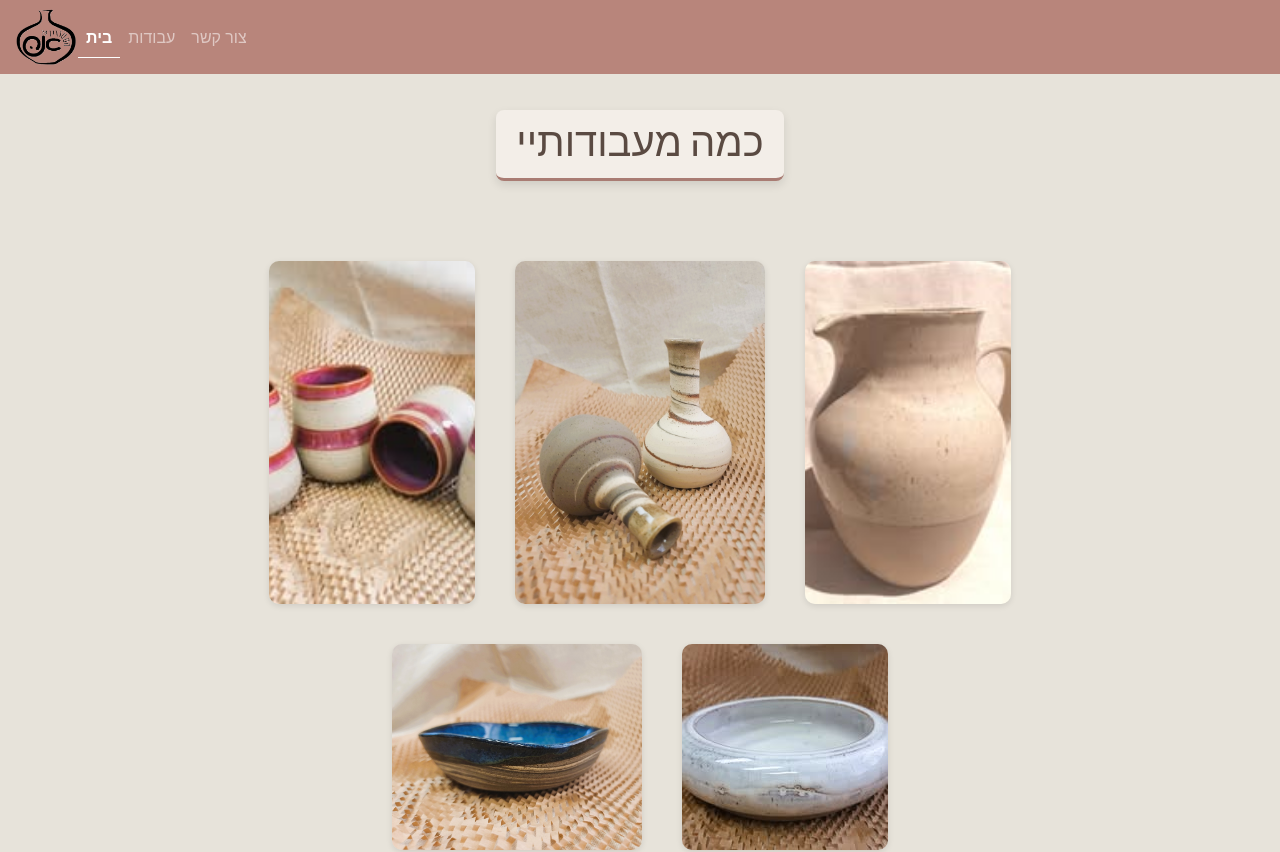
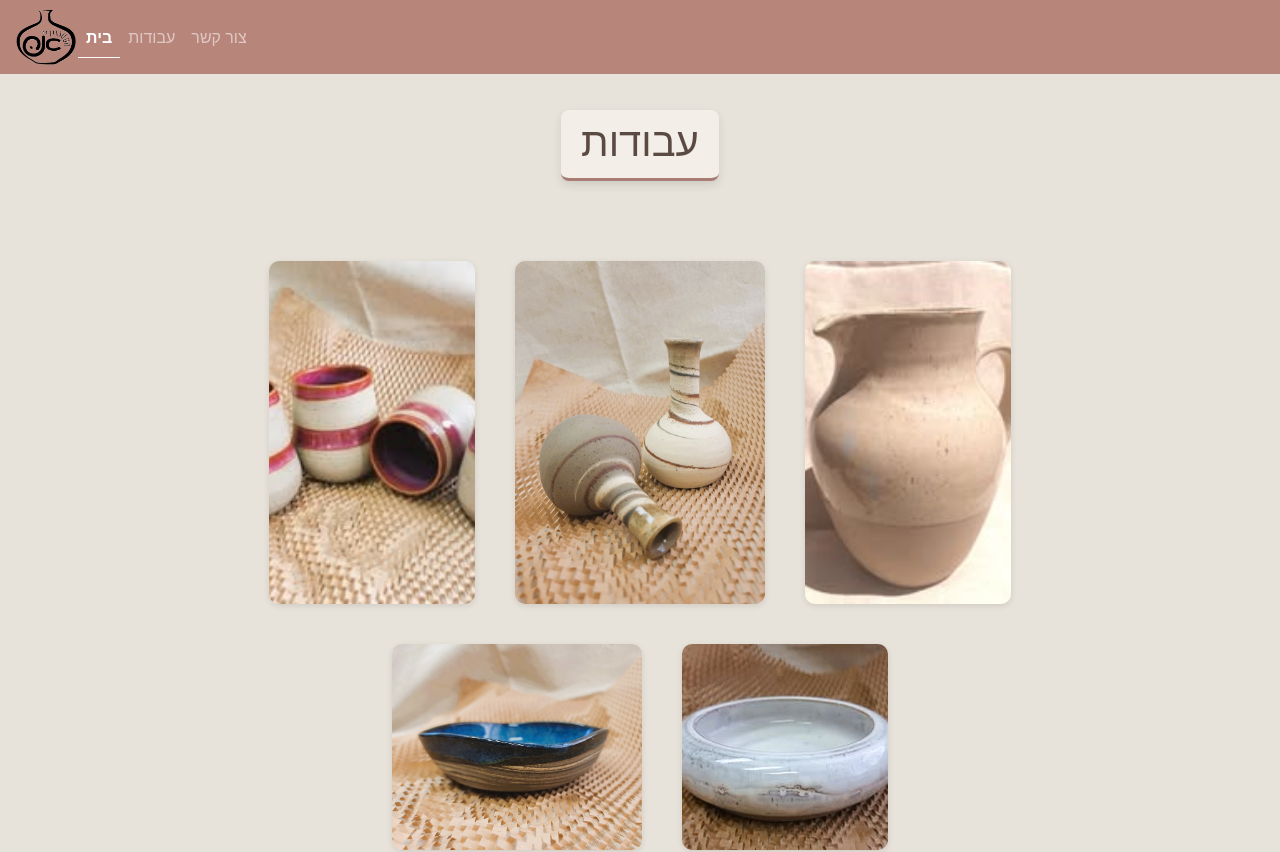
Before and after one commit to arinapolianker/anna-studio, a React (Create React App) app: page / in a window 1280 px wide. Shown: the top 852 px of the page. Built offline with nearby package versions, Linux system fonts and the light colour scheme; a web font is replaced by a local one.

Commit message:
Test change

```diff
--- a/src/App.js
+++ b/src/App.js
@@ -1,13 +1,10 @@
-import React, { useState } from "react";
 import { BrowserRouter as Router, Routes, Route } from "react-router-dom";
 import "./App.css";
-import Gallery from "./Gallery";
 import Head from "./Head";
 import Footer from "./Footer";
 import Home from "./Home";
 import Works from "./Works";
 import Contact from "./Contact";
-// import axios from "axios";
 
 function App() {
   return (
--- a/src/Gallery.js
+++ b/src/Gallery.js
@@ -1,4 +1,3 @@
-import React from "react";
 import "./App.css";
 import photos from "./Photos";
 
--- a/src/Home.js
+++ b/src/Home.js
@@ -1,6 +1,5 @@
 import "./App.css";
 import Head from "./Head";
-import Footer from "./Footer";
 import Gallery from "./Gallery";
 
 export default function Home() {
@@ -8,12 +7,11 @@ export default function Home() {
         <div>
             <Head />
             <div className="page-head">
-                <h1>כמה מעבודותיי</h1>
+                <h1>עבודות</h1>
             </div>
             <div className="home-photo">
             <Gallery category="home" />
             </div>
-            {/* <Footer /> */}
         </div>
     );
 }
```
Also changed, not shown: src/App.css (+1 -77 lines), src/Footer.js (+0 -25 lines), src/Head.js (+0 -44 lines), src/Works.js (+0 -14 lines).
